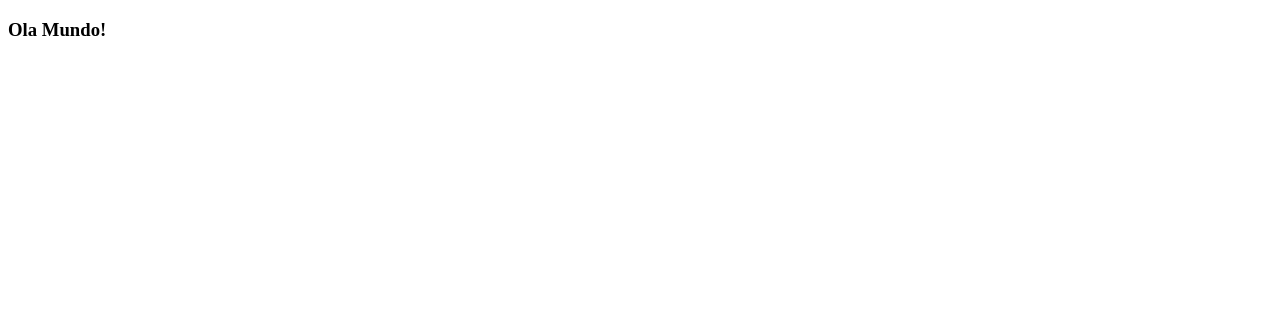
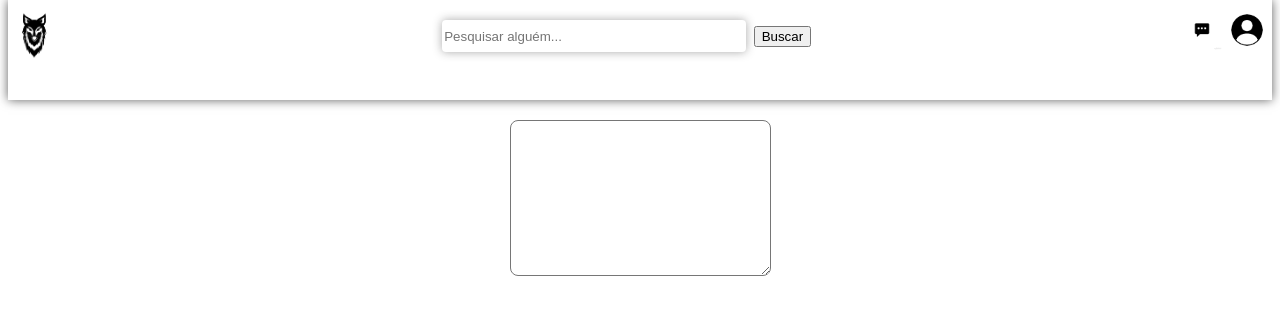
Before and after one commit to LeoCortez10/rede-social, a PHP site: page / in a window 1280 px wide. Before the commit the part shown is almost empty. Shown: the top 315 px of the page. Run offline with PHP 8.4, Linux system fonts and the light colour scheme; the visitor is signed in with stand-in values (Sample User, id 1).

Commit message:
adicionei um cabeçalho

```diff
--- a/autenticar.php
+++ b/autenticar.php
@@ -3,6 +3,7 @@
 session_start();
 
 if(!isset($_SESSION['senha']) || !isset($_SESSION['email'])){
+
     header("location:login.php");
 }
 else{
--- a/css/estilo.css
+++ b/css/estilo.css
@@ -0,0 +1,53 @@
+*{
+    margin-top: 0;
+    font-family: Arial, Helvetica, sans-serif;
+}
+
+.topo{
+    padding-top: 10px;
+
+    float:  left;
+    width: 100%;
+    height: 90px;
+    border: none;
+    box-shadow: 0 0 10px #606060;
+    margin-bottom: 20px;
+}
+
+.pesq{
+    width: 300px;
+    height: 30px;
+    border-radius: 4px;
+    border: none;
+    box-shadow: 0 0 10px rgba(41, 39, 41, 0.4);
+}
+.image {
+    float: left;
+    width: 50px;
+}
+
+img{
+    float: right;
+    width: 40px;
+    margin-right: 5px;
+}
+input[type="text"]{
+
+    margin: 10px 3px auto 30% ;
+}
+/*  Corpo da Pagina  */
+
+.corpo{
+
+
+    margin-top: 100px;
+    text-align: center;
+
+}
+textarea{
+
+    border: 0.5px 0.5px #5f4040;
+
+    border-radius: 8px;
+
+}
--- a/index.php
+++ b/index.php
@@ -7,9 +7,25 @@
     <meta charset="UTF-8">
     <meta http-equiv="X-UA-Compatible" content="IE=edge">
     <meta name="viewport" content="width=device-width, initial-scale=1.0">
+    <link rel="stylesheet" href="css/estilo.css">
     <title>Document</title>
 </head>
 <body>
-    <h3>Ola Mundo!</h3>
+    <div class="topo">
+
+    <img src="img/logo3.png" class="image" alt="">
+      <form action="">
+        <input type="text" name="pesquisa" class="pesq" placeholder="Pesquisar alguém..."> <input type="submit" value="Buscar">
+       <a href=""><img src="img/perfil.png" alt=""></a>
+       <a href=""><img src="img/chat.png" alt=""></a>
+      </form>
+    </div>
+ <br>
+    <div class="corpo">
+
+    <form action="">
+      <textarea name="" id="" cols="30" rows="10"></textarea>
+    </form>
+    </div>
 </body>
 </html>
```
